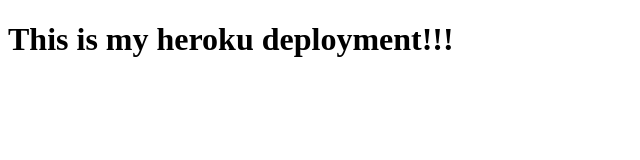
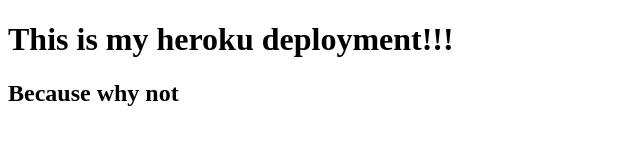
Before and after one commit to adam-hunter13/hosting-code-along, a website: page index.html in a window 1280 px wide. Shown: the whole page, without its empty margins (0-640 px from the left). Drawn offline with Linux system fonts and the light colour scheme.

Commit message:
fourth try

```diff
--- a/index.html
+++ b/index.html
@@ -8,5 +8,6 @@
 </head>
 <body>
   <h1>This is my heroku deployment!!!</h1>
+  <h2>Because why not</h2>
 </body>
 </html>
```
